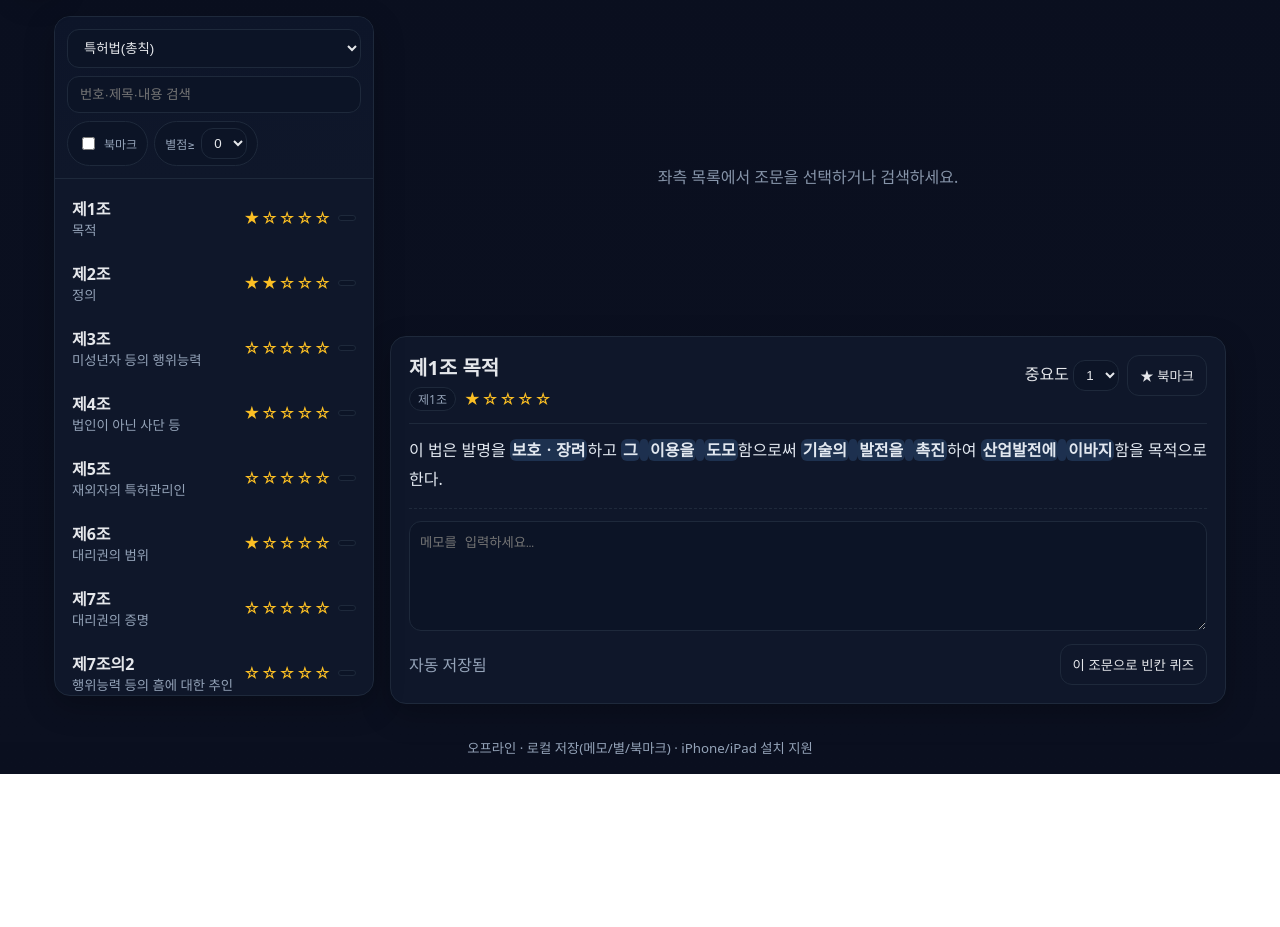
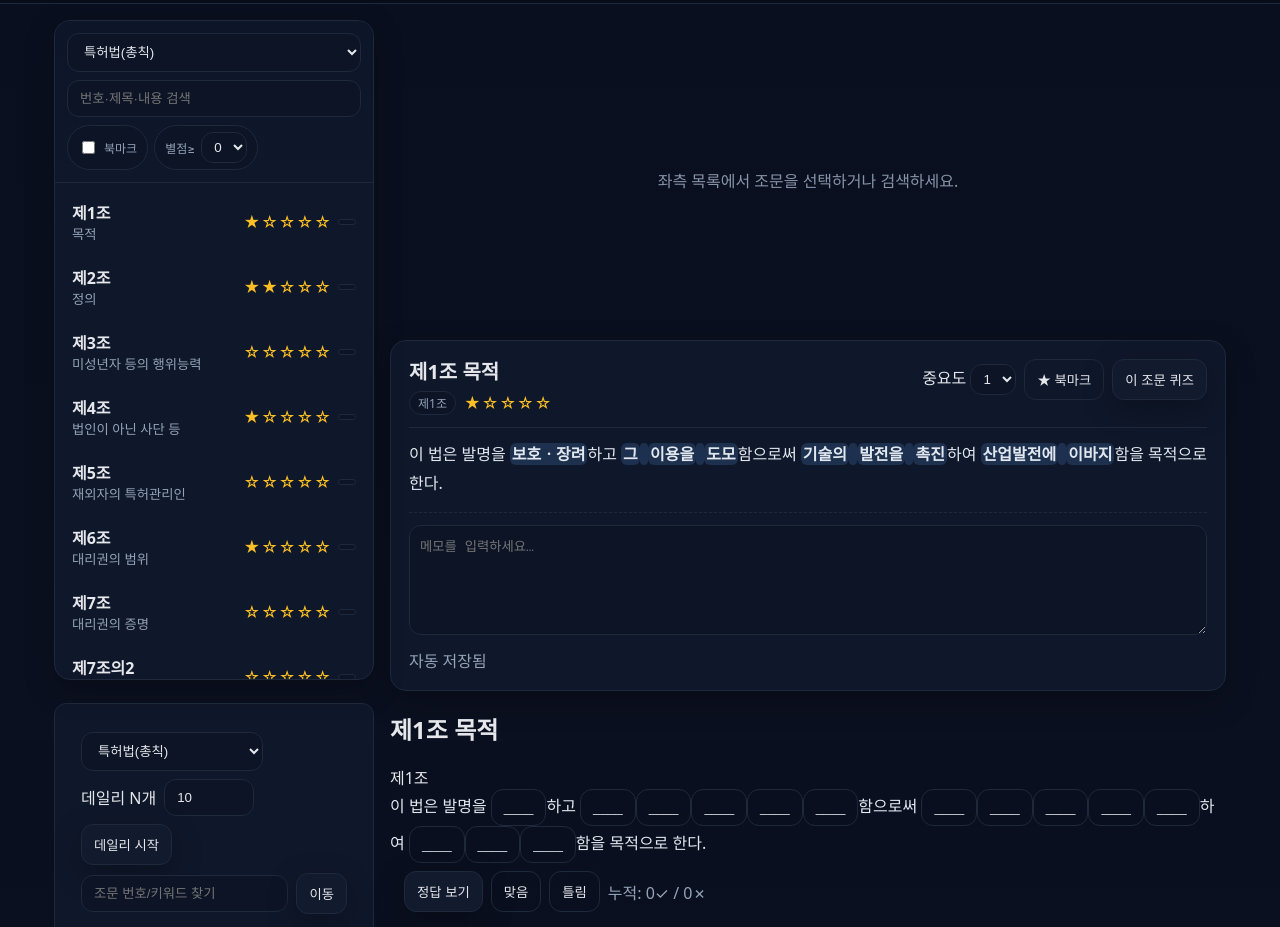
Before and after one commit to woogeunpeter/IPLaw, a plain HTML site: page index.html in a window 1280 px wide. Shown: the part 58-985 px from the top of the page. Before the commit the page ends 832 px from the top, so only its background shows below. Drawn offline with Linux system fonts and the light colour scheme.

Commit message:
Add files via upload

```diff
--- a/app.js
+++ b/app.js
@@ -1,4 +1,20 @@
-// IPLaw app.js (patched)
+// Tabs
+const tabs = document.querySelectorAll('.tab');
+const screens = {
+  statutes: document.getElementById('screen-statutes'),
+  cloze: document.getElementById('screen-cloze'),
+};
+tabs.forEach(btn => btn.addEventListener('click', () => {
+  tabs.forEach(b=>b.classList.remove('active'));
+  btn.classList.add('active');
+  const goto = btn.dataset.goto;
+  Object.values(screens).forEach(s=>s.hidden=true);
+  screens[goto].hidden=false;
+  localStorage.setItem('lastTab', goto);
+}));
+const last = localStorage.getItem('lastTab') || 'statutes';
+document.querySelector(`.tab[data-goto="${last}"]`).click();
+
 // --- Auto refresh wiring ---
 if ('serviceWorker' in navigator) {
   navigator.serviceWorker.register('./service-worker.js').then((reg) => {
@@ -18,7 +34,24 @@ if ('serviceWorker' in navigator) {
   });
 }
 
-// --- Fetch helper that cache-busts JSON data ---
+// --- Helpers ---
+const $ = (s, r=document) => r.querySelector(s);
+const storage = {
+  get: (k, v=null) => JSON.parse(localStorage.getItem(k) ?? JSON.stringify(v)),
+  set: (k, v) => localStorage.setItem(k, JSON.stringify(v)),
+};
+const key = (type, law, id='') => `${type}:${law}${id?':'+id:''}`;
+const starsStr = n => '★'.repeat(n||0) + '☆'.repeat(Math.max(0, 5-(n||0)));
+
+function sanitize(html){
+  if(!html) return html;
+  // Strip any highlight spans (class contains 'hl' OR inline background style)
+  html = html.replace(/<span[^>]*class="[^"]*hl[^"]*"[^>]*>([\s\S]*?)<\/span>/gi, '$1');
+  html = html.replace(/<span[^>]*style="[^"]*background[^"]*"[^>]*>([\s\S]*?)<\/span>/gi, '$1');
+  return html;
+}
+
+// Cache-busting data fetch
 async function fetchLawJson(law){
   const ts = Date.now();
   const res = await fetch(`./data/${law}.json?ts=${ts}`, { cache: 'no-store' });
@@ -26,15 +59,7 @@ async function fetchLawJson(law){
   return await res.json();
 }
 
-// ====== Existing app logic (minimal, keep your UI) ======
-const $ = (s, r=document) => r.querySelector(s);
-const starsStr = n => '★'.repeat(n||0) + '☆'.repeat(Math.max(0, 5-(n||0)));
-const storage = {
-  get: (k, v=null) => JSON.parse(localStorage.getItem(k) ?? JSON.stringify(v)),
-  set: (k, v) => localStorage.setItem(k, JSON.stringify(v)),
-};
-const key = (type, law, id='') => `${type}:${law}${id?':'+id:''}`;
-
+// ====== Statutes Mode ======
 let LAW = 'patent';
 let LAW_DATA = [];
 let currentId = null;
@@ -43,6 +68,8 @@ async function loadLaw(law){
   LAW = law;
   try{
     LAW_DATA = await fetchLawJson(law);
+    // sanitize texts
+    LAW_DATA.forEach(a => a.text = sanitize(a.text));
   }catch(err){
     alert('데이터 불러오기 오류: ' + err.message);
     LAW_DATA = [];
@@ -57,12 +84,12 @@ function buildTOC(){
   const onlyBM = (document.getElementById('onlyBookmarks')||{checked:false}).checked;
   const minStars = parseInt((document.getElementById('minStars')||{value:'0'}).value||'0',10);
   const bms = new Set(storage.get(key('bookmarks', LAW), []));
-  toc && (toc.innerHTML = '');
+  toc.innerHTML = '';
 
   LAW_DATA.filter(a => {
     const stars = storage.get(key('stars', LAW, a.id), a.stars||0);
-    const text = `${a.number} ${a.title} ${a.text}`;
-    const match = !q || text.includes(q);
+    const plain = (a.number + ' ' + a.title + ' ' + a.text.replace(/<[^>]+>/g,''));
+    const match = !q || plain.includes(q);
     const starOK = stars >= minStars;
     const bmOK = !onlyBM || bms.has(a.id);
     return match && starOK && bmOK;
@@ -81,7 +108,7 @@ function buildTOC(){
         <span class="badge">${isBM?'★':''}</span>
       </div>`;
     item.addEventListener('click', ()=> openArticle(a.id));
-    toc && toc.appendChild(item);
+    toc.appendChild(item);
   });
 }
 
@@ -89,78 +116,132 @@ function openArticle(id){
   currentId = id;
   const a = LAW_DATA.find(x => x.id === id);
   if(!a) return;
-  const empty = document.querySelector('.empty');
-  const viewer = document.getElementById('viewer');
-  if (empty) empty.hidden = true;
-  if (viewer) viewer.hidden = false;
+  $('.empty').hidden = true;
+  $('#viewer').hidden = false;
 
   const stars = storage.get(key('stars', LAW, id), a.stars||0);
   const bms = new Set(storage.get(key('bookmarks', LAW), []));
 
-  const t = document.getElementById('aTitle');
-  const i = document.getElementById('aId');
-  const s = document.getElementById('aStars');
-  const sel = document.getElementById('starSelect');
-  const bmBtn = document.getElementById('bmBtn');
-  const body = document.getElementById('aBody');
-  const note = document.getElementById('noteInput');
+  $('#aTitle').textContent = `${a.number} ${a.title}`;
+  $('#aId').textContent = id;
+  $('#aStars').textContent = starsStr(stars);
+  $('#starSelect').value = String(stars);
+  $('#bmBtn').textContent = bms.has(id) ? '★ 북마크 해제' : '★ 북마크';
 
-  t && (t.textContent = `${a.number} ${a.title}`);
-  i && (i.textContent = id);
-  s && (s.textContent = starsStr(stars));
-  sel && (sel.value = String(stars));
-  bmBtn && (bmBtn.textContent = bms.has(id) ? '★ 북마크 해제' : '★ 북마크');
+  // Render body (bold only, highlight already sanitized)
+  $('#aBody').innerHTML = sanitize(a.text);
 
-  // Render body with bold kept, highlight removed
-  if (body){
-    body.innerHTML = a.text;
-    // unwrap any .hl spans (remove highlight visually)
-    body.querySelectorAll('span.hl').forEach(span => {
-      const text = document.createTextNode(span.textContent);
-      span.replaceWith(text);
-    });
-  }
-
-  if (note){
-    note.value = storage.get(key('note', LAW, id), '');
-    const ns = document.getElementById('noteStatus');
-    ns && (ns.textContent = '자동 저장됨');
-  }
+  // Notes
+  $('#noteInput').value = storage.get(key('note', LAW, id), '');
+  $('#noteStatus').textContent = '자동 저장됨';
   buildTOC();
 }
 
-// event bindings (guarded for pages that may not have these controls)
-document.getElementById('lawSelect')?.addEventListener('change', e => loadLaw(e.target.value));
-document.getElementById('searchInput')?.addEventListener('input', () => buildTOC());
-document.getElementById('onlyBookmarks')?.addEventListener('change', () => buildTOC());
-document.getElementById('minStars')?.addEventListener('change', () => buildTOC());
+document.getElementById('lawSelect').addEventListener('change', e => loadLaw(e.target.value));
+document.getElementById('searchInput').addEventListener('input', () => buildTOC());
+document.getElementById('onlyBookmarks').addEventListener('change', () => buildTOC());
+document.getElementById('minStars').addEventListener('change', () => buildTOC());
 
-document.getElementById('starSelect')?.addEventListener('change', e => {
+document.getElementById('starSelect').addEventListener('change', e => {
   const v = parseInt(e.target.value,10)||0;
   storage.set(key('stars', LAW, currentId), v);
-  document.getElementById('aStars') && (document.getElementById('aStars').textContent = starsStr(v));
+  $('#aStars').textContent = starsStr(v);
   buildTOC();
 });
-
-document.getElementById('bmBtn')?.addEventListener('click', () => {
-  const k = key('bookmarks', LAW);
-  const arr = new Set(storage.get(k, []));
+document.getElementById('bmBtn').addEventListener('click', () => {
+  const arr = new Set(storage.get(key('bookmarks', LAW), []));
   if(arr.has(currentId)) arr.delete(currentId); else arr.add(currentId);
-  storage.set(k, Array.from(arr));
-  document.getElementById('bmBtn') && (document.getElementById('bmBtn').textContent = arr.has(currentId) ? '★ 북마크 해제' : '★ 북마크');
+  storage.set(key('bookmarks', LAW), Array.from(arr));
+  $('#bmBtn').textContent = arr.has(currentId) ? '★ 북마크 해제' : '★ 북마크';
   buildTOC();
 });
-
 let noteTimer = null;
-document.getElementById('noteInput')?.addEventListener('input', e => {
-  const ns = document.getElementById('noteStatus');
-  ns && (ns.textContent = '저장 중…');
+document.getElementById('noteInput').addEventListener('input', e => {
+  $('#noteStatus').textContent = '저장 중…';
   clearTimeout(noteTimer);
   noteTimer = setTimeout(()=>{
     storage.set(key('note', LAW, currentId), e.target.value);
-    ns && (ns.textContent = '자동 저장됨');
+    $('#noteStatus').textContent = '자동 저장됨';
   }, 500);
 });
+document.getElementById('toQuiz').addEventListener('click', () => {
+  document.querySelector('.tab[data-goto="cloze"]').click();
+  quizShow(currentId);
+});
 
-// init
+// ====== Cloze Quiz Mode ======
+let QUIZ_LAW = 'patent';
+let LAW_DATA_QUIZ = [];
+let quizQueue = [];
+let quizIndex = 0;
+
+function toClozeHTML(html){
+  // 1) sanitize highlights
+  html = sanitize(html);
+  // 2) replace <b>…</b> with buttons
+  const wrap = document.createElement('div');
+  wrap.innerHTML = html;
+  wrap.querySelectorAll('b').forEach(bEl => {
+    const ans = bEl.textContent;
+    const btn = document.createElement('button');
+    btn.className = 'btn ghost';
+    btn.dataset.answer = ans;
+    btn.textContent = '____';
+    btn.addEventListener('click', ()=>{ btn.textContent = ans; });
+    bEl.replaceWith(btn);
+  });
+  return wrap.innerHTML;
+}
+
+function getStatsKey(id){ return key('stats', QUIZ_LAW, id); }
+function getStats(id){ return JSON.parse(localStorage.getItem(getStatsKey(id)) || '{"correct":0,"wrong":0}'); }
+function setStats(id, s){ localStorage.setItem(getStatsKey(id), JSON.stringify(s)); }
+
+async function loadLawQuiz(law){
+  QUIZ_LAW = law;
+  LAW_DATA_QUIZ = await fetchLawJson(law);
+  LAW_DATA_QUIZ.forEach(a => a.text = sanitize(a.text));
+  if (LAW_DATA_QUIZ.length) quizShow(LAW_DATA_QUIZ[0].id);
+}
+
+function quizShow(id){
+  const a = LAW_DATA_QUIZ.find(x=>x.id===id);
+  if(!a) return;
+  const html = toClozeHTML(a.text);
+  document.getElementById('quizView').innerHTML =
+    `<h2>${a.number} ${a.title}</h2><div class="meta">${a.id}</div><div class="body">${html}</div>`;
+  const st = getStats(id);
+  document.getElementById('stats').textContent = `누적: ${st.correct}✓ / ${st.wrong}✗`;
+  document.getElementById('markCorrect').dataset.id = id;
+  document.getElementById('markWrong').dataset.id = id;
+  document.getElementById('revealBtn').onclick = ()=>{
+    document.querySelectorAll('#quizView button.btn.ghost').forEach(btn=> btn.textContent = btn.dataset.answer);
+  };
+}
+
+document.getElementById('lawSelectQuiz').addEventListener('change', e => loadLawQuiz(e.target.value));
+document.getElementById('markCorrect').addEventListener('click', e=>{
+  const id = e.currentTarget.dataset.id;
+  const st = getStats(id); st.correct += 1; setStats(id, st);
+  document.getElementById('stats').textContent = `누적: ${st.correct}✓ / ${st.wrong}✗`;
+});
+document.getElementById('markWrong').addEventListener('click', e=>{
+  const id = e.currentTarget.dataset.id;
+  const st = getStats(id); st.wrong += 1; setStats(id, st);
+  document.getElementById('stats').textContent = `누적: ${st.correct}✓ / ${st.wrong}✗`;
+});
+document.getElementById('startDaily').addEventListener('click', ()=>{
+  const n = Math.max(1, parseInt(document.getElementById('dailyCount').value||'10',10));
+  quizQueue = [...LAW_DATA_QUIZ].sort(()=>Math.random()-0.5).slice(0, n).map(x=>x.id);
+  quizIndex = 0;
+  quizShow(quizQueue[quizIndex]);
+});
+document.getElementById('gotoArticleQuiz').addEventListener('click', ()=>{
+  const q = document.getElementById('searchQuiz').value.trim();
+  const found = LAW_DATA_QUIZ.find(a => (a.number + ' ' + a.title + ' ' + a.text.replace(/<[^>]+>/g,'')).includes(q));
+  if(found) quizShow(found.id); else alert('검색 결과가 없습니다');
+});
+
+// Init
 loadLaw(LAW);
+loadLawQuiz(QUIZ_LAW);
--- a/index.html
+++ b/index.html
@@ -3,27 +3,28 @@
 <head>
   <meta charset="utf-8">
   <meta name="viewport" content="width=device-width, initial-scale=1, viewport-fit=cover">
-  <title>법조문 모드 — Law PWA</title>
+  <title>IPLaw PWA</title>
   <link rel="manifest" href="./manifest.json">
   <meta name="theme-color" content="#0b1020">
   <meta name="apple-mobile-web-app-capable" content="yes">
   <meta name="apple-mobile-web-app-status-bar-style" content="black-translucent">
-  <meta name="apple-mobile-web-app-title" content="Law PWA">
+  <meta name="apple-mobile-web-app-title" content="IPLaw">
   <link rel="apple-touch-icon" href="./icons/icon-192.png">
   <link rel="stylesheet" href="./styles.css">
 </head>
 <body>
   <header class="topbar">
-    <div class="l">
-      <button id="homeBtn" class="btn icon" title="홈">🏠</button>
-      <div class="brand">법조문</div>
-    </div>
-    <div class="r">
+    <div class="brand">⚖️ IPLaw</div>
+    <nav class="tabs">
+      <button class="tab active" data-goto="statutes">법조문</button>
+      <button class="tab" data-goto="cloze">빈칸 퀴즈</button>
       <button id="installBtn" class="btn ghost" hidden>설치</button>
-    </div>
+    </nav>
   </header>
 
   <main class="wrap">
+    <!-- 법조문 모드 -->
+    <section id="screen-statutes" class="screen">
       <aside class="sidebar">
         <div class="side-header">
           <select id="lawSelect" class="input">
@@ -36,12 +37,7 @@
             <label class="chip"><input type="checkbox" id="onlyBookmarks"> 북마크</label>
             <label class="chip">별점≥
               <select id="minStars" class="input input-compact">
-              <option value="0" selected>0</option>
-              <option value="1">1</option>
-              <option value="2">2</option>
-              <option value="3">3</option>
-              <option value="4">4</option>
-              <option value="5">5</option>
+                <option value="0" selected>0</option><option>1</option><option>2</option><option>3</option><option>4</option><option>5</option>
               </select>
             </label>
           </div>
@@ -65,11 +61,11 @@
             <div class="actions">
               <label class="starset">중요도
                 <select id="starSelect" class="input input-compact">
-                <option>0</option><option>1</option><option>2</option>
-                <option>3</option><option>4</option><option>5</option>
+                  <option>0</option><option>1</option><option>2</option><option>3</option><option>4</option><option>5</option>
                 </select>
               </label>
               <button id="bmBtn" class="btn ghost">★ 북마크</button>
+              <button id="toQuiz" class="btn">이 조문 퀴즈</button>
             </div>
           </div>
           <div id="aBody" class="body"></div>
@@ -78,30 +74,45 @@
             <div class="note-row">
               <span id="noteStatus" class="muted">자동 저장됨</span>
               <div class="spacer"></div>
-            <button id="openQuiz" class="btn ghost">이 조문으로 빈칸 퀴즈</button>
             </div>
+          </div>
+        </article>
+      </section>
+    </section>
+
+    <!-- 빈칸 퀴즈 모드 -->
+    <section id="screen-cloze" class="screen" hidden>
+      <div class="panel">
+        <div class="row gap wrap">
+          <select id="lawSelectQuiz" class="input">
+            <option value="patent" selected>특허법(총칙)</option>
+            <option value="trademark" disabled>상표법(추가 예정)</option>
+            <option value="design" disabled>디자인보호법(추가 예정)</option>
+          </select>
+          <label class="row gap"><span>데일리 N개</span>
+            <input type="number" id="dailyCount" class="input" min="1" value="10" style="width:90px" />
+          </label>
+          <button id="startDaily" class="btn">데일리 시작</button>
+          <input id="searchQuiz" class="input flex" placeholder="조문 번호/키워드 찾기" />
+          <button id="gotoArticleQuiz" class="btn">이동</button>
+        </div>
+      </div>
+      <article class="content">
+        <div id="quizView" class="article"></div>
+        <div class="row gap wrap" style="margin-top:8px">
+          <button id="revealBtn" class="btn">정답 보기</button>
+          <button id="markCorrect" class="btn ghost">맞음</button>
+          <button id="markWrong" class="btn ghost">틀림</button>
+          <span id="stats" class="muted"></span>
         </div>
       </article>
     </section>
   </main>
 
   <footer class="footer">
-    <small>오프라인 · 로컬 저장(메모/별/북마크) · iPhone/iPad 설치 지원</small>
+    <small>오프라인 · 자동 새로고침 · 로컬 저장(메모/별/북마크/퀴즈 통계)</small>
   </footer>
 
   <script type="module" src="./app.js"></script>
-  <script>
-    let deferredPrompt;
-    window.addEventListener('beforeinstallprompt', (e) => {
-      e.preventDefault();
-      deferredPrompt = e;
-      const btn = document.getElementById('installBtn');
-      btn.hidden = false;
-      btn.onclick = async ()=>{ btn.hidden = true; await deferredPrompt.prompt(); deferredPrompt = null; };
-    });
-    if ('serviceWorker' in navigator) {
-      window.addEventListener('load', () => navigator.serviceWorker.register('./service-worker.js'));
-    }
-  </script>
 </body>
 </html>
--- a/styles.css
+++ b/styles.css
@@ -6,15 +6,17 @@
 html,body{height:100%}
 body{margin:0;background:linear-gradient(180deg,#0a0f1f 0%, #0b1020 100%);color:var(--fg);font-family:system-ui,-apple-system,Segoe UI,Roboto,Noto Sans KR,sans-serif;-webkit-font-smoothing:antialiased}
 .topbar{position:sticky;top:0;z-index:10;display:flex;align-items:center;justify-content:space-between;padding:12px 18px;border-bottom:1px solid var(--line);backdrop-filter:blur(8px);background:rgba(8,12,24,.6)}
-.topbar .l{display:flex;gap:10px;align-items:center}
 .brand{font-weight:800;letter-spacing:.2px}
+.tabs{display:flex;gap:6px;align-items:center}
+.tab{background:#121a2d;border:1px solid var(--line);color:var(--fg);padding:8px 12px;border-radius:10px;cursor:pointer}
+.tab.active{outline:1px solid var(--accent)}
 .btn{background:#121a2d;border:1px solid var(--line);color:var(--fg);padding:10px 12px;border-radius:12px;cursor:pointer;box-shadow:var(--shadow)}
 .btn.ghost{background:transparent;box-shadow:none}
-.btn.icon{padding:8px 10px}
 .input{background:#0c1426;border:1px solid var(--line);color:var(--fg);padding:10px 12px;border-radius:12px}
 .input-compact{padding:6px 8px}
-.wrap{max-width:1200px;margin:16px auto;padding:0 14px;display:grid;grid-template-columns:320px 1fr;gap:16px}
-.sidebar{background:var(--card);border:1px solid var(--line);border-radius:16px;overflow:hidden;box-shadow:var(--shadow);height:calc(100vh - 120px);position:sticky;top:72px;display:flex;flex-direction:column}
+.wrap{max-width:1200px;margin:16px auto;padding:0 14px}
+.screen{display:grid;grid-template-columns:320px 1fr;gap:16px}
+.sidebar{background:var(--card);border:1px solid var(--line);border-radius:16px;overflow:hidden;box-shadow:var(--shadow);height:calc(100vh - 140px);position:sticky;top:76px;display:flex;flex-direction:column}
 .side-header{padding:12px;display:grid;gap:8px;border-bottom:1px solid var(--line);background:linear-gradient(180deg,#0d1529 0,#0f172a 100%)}
 .filters{display:flex;gap:6px;flex-wrap:wrap}
 .chip{display:flex;align-items:center;gap:6px;background:#0c1426;border:1px solid var(--line);border-radius:999px;padding:6px 10px;font-size:12px;color:var(--muted)}
@@ -33,16 +35,15 @@ body{margin:0;background:linear-gradient(180deg,#0a0f1f 0%, #0b1020 100%);color:
 .meta{display:flex;gap:8px;align-items:center}
 .actions{display:flex;gap:8px;align-items:center}
 .body{line-height:1.8;font-size:16px;color:#e2e8f0}
+/* Remove highlight visuals completely */
+.hl, .hl-blue, .hl-green, .hl-yellow, .hl-red { background: transparent !important; box-shadow: none !important; padding: 0 !important; }
 .body b{background:rgba(96,165,250,.18);padding:0 2px;border-radius:6px}
-.hl{padding:0 2px;border-radius:6px}
-.hl-blue{background:rgba(96,165,250,.2)}
-.hl-green{background:rgba(34,197,94,.2)}
-.hl-yellow{background:rgba(234,179,8,.25)}
-.hl-red{background:rgba(248,113,113,.22)}
 .note-area{margin-top:14px;border-top:1px dashed var(--line);padding-top:12px}
 .textarea{width:100%;min-height:110px;background:#0c1426;border:1px solid var(--line);color:var(--fg);border-radius:12px;padding:10px}
 .note-row{display:flex;align-items:center;gap:8px;margin-top:8px}
 .muted{color:var(--muted)}
 .spacer{flex:1}
 .footer{padding:16px;text-align:center;color:var(--muted)}
-@media (max-width:980px){.wrap{grid-template-columns:1fr} .sidebar{position:static;height:auto}}
+.panel{background:var(--card);border:1px solid var(--line);border-radius:12px;padding:12px;margin:12px 0}
+.row{display:flex;align-items:center}.gap{gap:8px}.wrap{flex-wrap:wrap}.flex{flex:1}
+@media (max-width:980px){.screen{grid-template-columns:1fr} .sidebar{position:static;height:auto}}
```
Also changed, not shown: service-worker.js (+4 -19 lines), icons/icon-192.png, icons/icon-512.png, manifest.json. Lines whose indentation alone changed are shown as unchanged.
